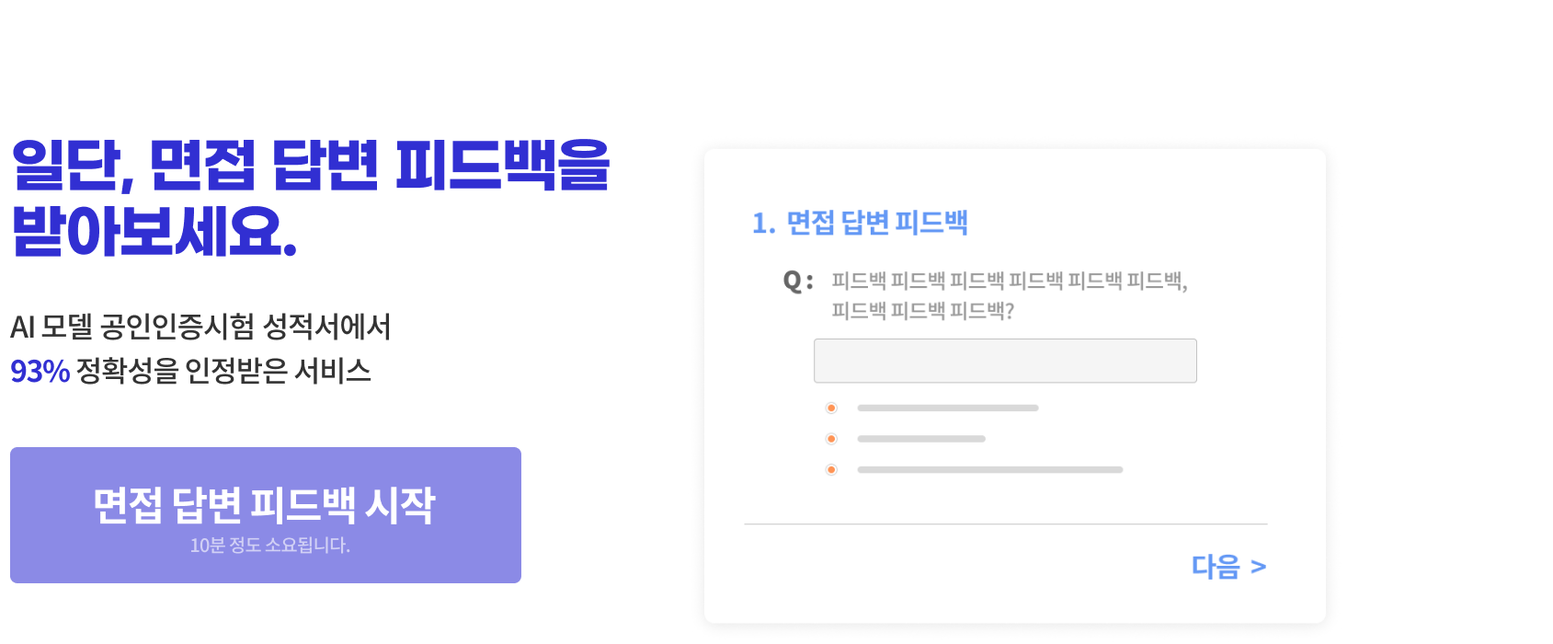
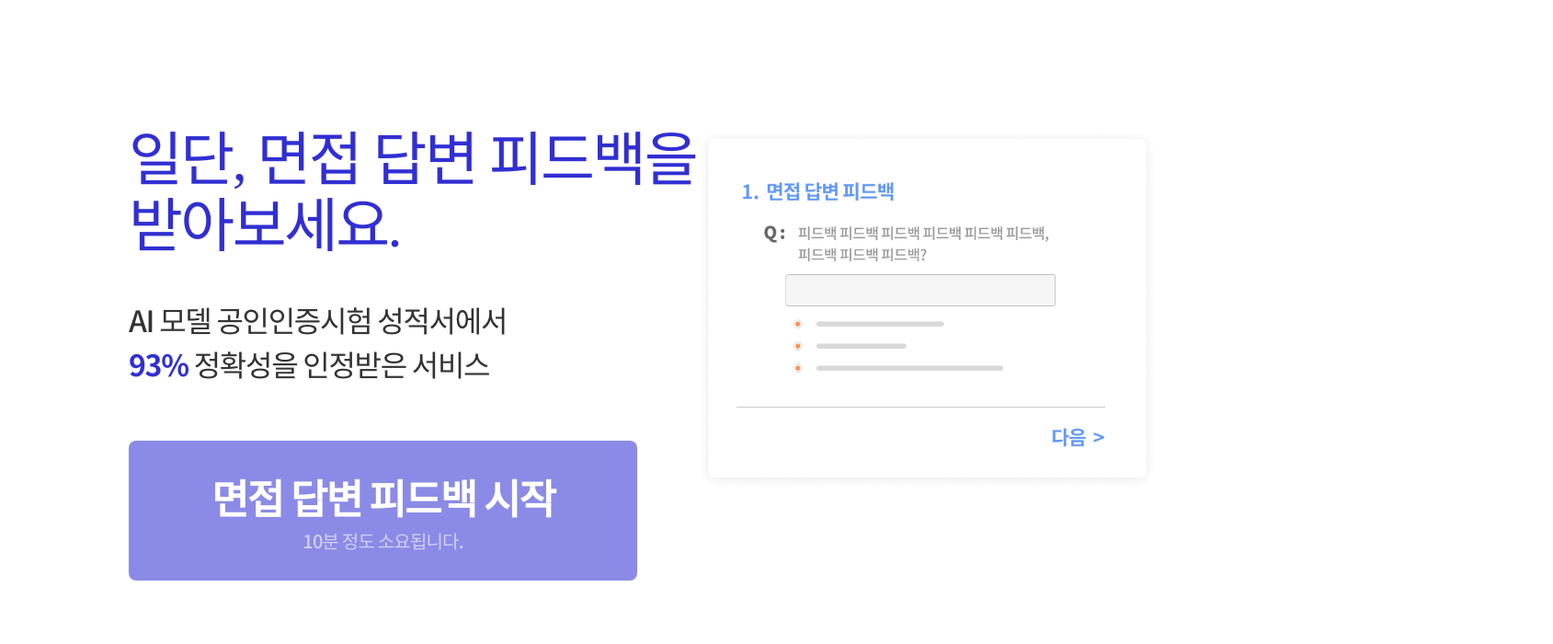
Before and after one commit to Parkminem/answer, a React (Vite) app: page / in a window 1280 px wide. Shown: the part 3300-4000 px from the top of the page at 92% size, 1689 px wide, since content can reach past the window. Built offline with nearby package versions, Linux system fonts and the light colour scheme; a web font is replaced by a local one.

Commit message:
메인 피드백 섹션, 로그인, 회원가입 퍼블리싱 수정

```diff
--- a/src/apis/api/interview.js
+++ b/src/apis/api/interview.js
@@ -61,6 +61,8 @@ function getFeedback(interviewReplyCode) {
 	return defaultInstance.get(`/api/v1/interview-replies/${interviewReplyCode}/interview-feedbacks`);
 }
 
+function getExperts() {}
+
 const interviewApi = {
 	getUserAnswerList,
 	getSubmitInterviewList,
--- a/src/components/UI/AuthCard.module.scss
+++ b/src/components/UI/AuthCard.module.scss
@@ -1,9 +1,9 @@
 .auth-wrap {
 	background: #dde0f8;
 	display: flex;
-	align-items: center;
 	justify-content: center;
 	width: 100vw;
+	padding: 143px 0;
 	height: 100vh;
 }
 .auth-box {
--- a/src/components/home/feedback/Feedback.jsx
+++ b/src/components/home/feedback/Feedback.jsx
@@ -32,19 +32,26 @@ const Feedback = () => {
 					</div>
 				</section>
 			) : (
-				<section className={style.feedback}>
-					<div className={style.container}>
-						<div className={style.left_wrap}>
-							<img className={style.text_image} src={feedback02} alt="면접 답변 텍스트 이미지" />
-							<Link to="/mypage/feedback">
-								<img
-									className={style.button_image}
-									src={feedback03}
-									alt="면접 답변 피드백 시작 이미지"
-								/>
-							</Link>
+				<section className={cx('feed')}>
+					<div className={cx('feed__inner')}>
+						<div className={cx('feed_left')}>
+							<div className={cx('feed__title-box')}>
+								<h1>일단, 면접 답변 피드백을 받아보세요.</h1>
+								<p>
+									AI 모델 공인인증시험 성적서에서 <br />
+									<span>93%</span> 정확성을 인정받은 서비스
+								</p>
+							</div>
+							<div className={cx('feed__link-box')}>
+								<Link to="/mypage/feed">
+									<h2>면접 답변 피드백 시작</h2>
+									<p>10분 정도 소요됩니다.</p>
+								</Link>
+							</div>
 						</div>
-						<img className={style.image_image} src={feedback01} alt="답변 피드백 이미지" />
+						<div className={cx('feed__img-box')}>
+							<img src={feedback01} alt="면접 답변 피드백" />
+						</div>
 					</div>
 				</section>
 			)}
--- a/src/components/home/feedback/Feedback.module.scss
+++ b/src/components/home/feedback/Feedback.module.scss
@@ -1,28 +1,60 @@
-.feedback {
-	width: 100%;
-	height: 1000px;
-	background: #ffffff;
-	align-items: center;
+.feed {
 	display: flex;
 	justify-content: center;
-
-	.container {
+	padding: 217px 0 230px 0;
+	&__inner {
 		display: flex;
-
-		.left_wrap {
-			margin-right: 81px;
-			margin-left: 300px;
-			width: 655px;
-			height: 280px;
-			a {
-				display: block;
-				margin-top: 60px;
+		width: 80%;
+	}
+	&__title-box {
+		margin-bottom: 60px;
+		h1 {
+			color: #312fd2;
+			font-weight: 500;
+			font-size: 64px;
+			line-height: 72px;
+			font-family: 'GmarketSansBold';
+			margin-bottom: 40px;
+			word-break: keep-all;
+		}
+		p {
+			color: #333333;
+			font-weight: 500;
+			font-size: 32px;
+			line-height: 48px;
+			word-break: keep-all;
+			span {
+				color: #312fd2;
+				font-weight: 700;
 			}
 		}
-		.image_image {
-			margin-right: 228px;
-			width: 714px;
-			height: 553px;
+	}
+	&__link-box {
+		a {
+			padding: 37px 90px 19px;
+			display: inline-block;
+			background: #8b8ae6;
+			border-radius: 8px;
+			color: #ffffff;
+			text-align: center;
+			h2 {
+				font-weight: 700;
+				font-size: 44px;
+				line-height: 48px;
+				word-break: keep-all;
+			}
+			p {
+				opacity: 0.6;
+				font-weight: 500;
+				font-size: 20px;
+				line-height: 48px;
+			}
+		}
+	}
+	&__img-box {
+		max-width: 754px;
+		img {
+			width: 100%;
 		}
 	}
 }
--- a/src/pages/Login/Login.module.scss
+++ b/src/pages/Login/Login.module.scss
@@ -4,7 +4,7 @@
 	justify-content: center;
 }
 .login {
-	padding: 200px 0;
+	padding: 169px 0;
 	width: 522px;
 	&__form-box {
 		display: flex;
```
